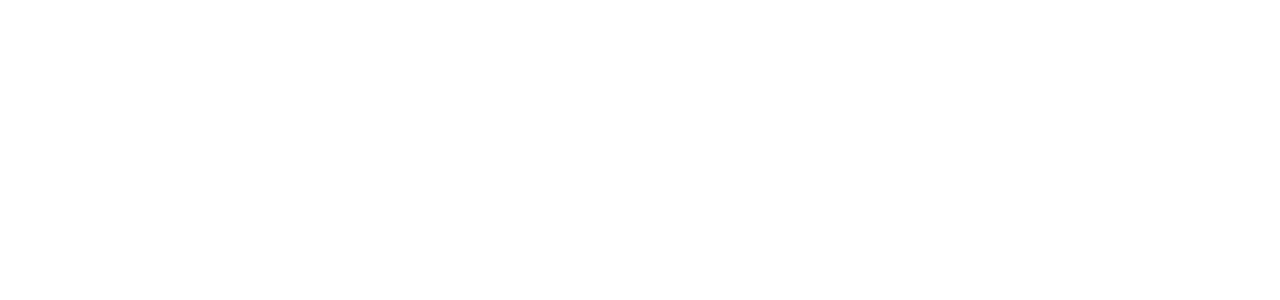
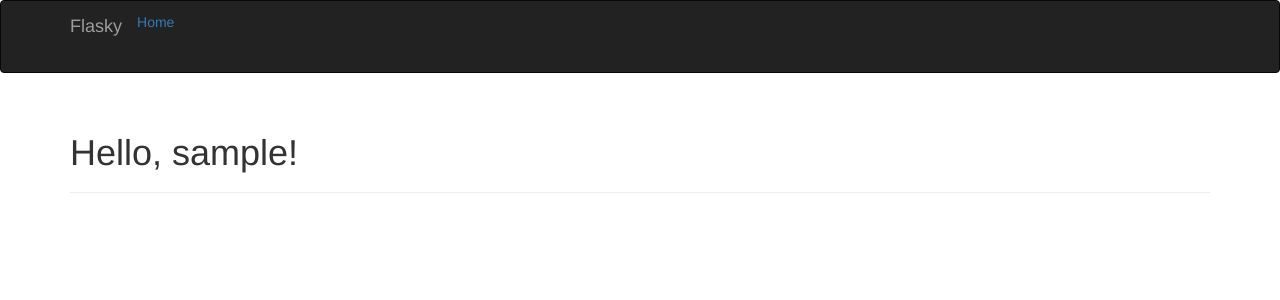
Before and after one commit to sunhughees/flask-blog, a Flask app: a page that uses templates/user.html in a window 1280 px wide. Before the commit the part shown is empty. Shown: the top 300 px of the page. Run offline with Flask 2, Linux system fonts and the light colour scheme; some libraries are stand-ins or nearby versions.

Commit message:
modified:   templates/user.html

```diff
--- a/templates/user.html
+++ b/templates/user.html
@@ -1,3 +1,33 @@
 {% extends "bootstrap/base.html" %}
 
 {% block title %}Flasky{% endblock %}
+
+{% block navbar %}
+<div class="navbar navbar-inverse" role="navigation">
+    <div class="container">
+        <div class="navbar-header">
+            <button type="button" class="navbar-toggle"
+             data-toggle="collapse" data-target=".navbar-collapse">
+                <span class="sr-only">Toggle navigation</span>
+                <span class="icon-bar"></span>
+                <span class="icon-bar"></span>
+                <span class="icon-bar"></span>
+            </button>
+            <a class="navbar-brand" href="/">Flasky</a>
+        </div>
+        <div class="navbar-collapse collapse">
+            <ul class="nav navbar">
+                <li><a href="/">Home</a></li>
+            </ul>
+        </div>
+    </div>
+</div>
+{% endblock %}
+
+{% block content %}
+<div class="container">
+    <div class="page-header">
+        <h1>Hello, {{ name }}!</h1>
+    </div>
+</div>
+{% endblock %}
```
